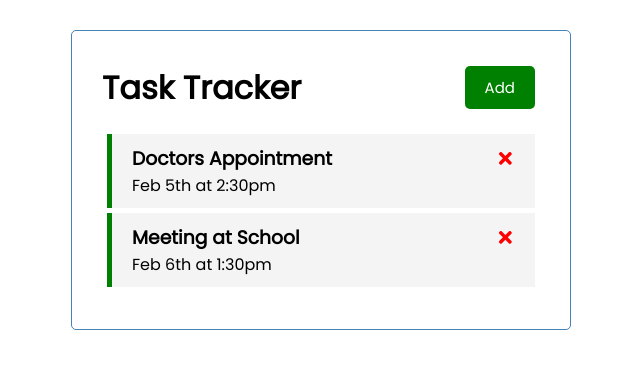
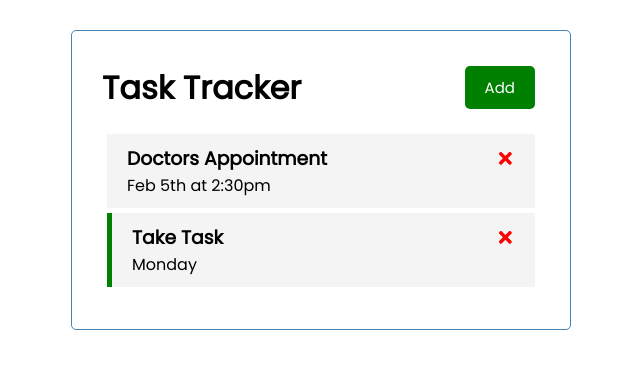
Before and after one commit to Diyor98/react-task-tracker, a React (Create React App) app: page / in a window 1280 px wide. Shown: the top 368 px of the page, without its empty margins (319-959 px from the left). Built offline with nearby package versions, Linux system fonts and the light colour scheme; data requests are answered from the project's data file.

Commit message:
Interaction with api added:

```diff
--- /dev/null
+++ b/db.json
@@ -0,0 +1,16 @@
+{
+  "tasks": [
+    {
+      "id": 1,
+      "text": "Doctors Appointment",
+      "day": "Feb 5th at 2:30pm",
+      "reminder": false
+    },
+    {
+      "text": "Take Task",
+      "day": "Monday",
+      "reminder": true,
+      "id": 2
+    }
+  ]
+}
--- a/package.json
+++ b/package.json
@@ -6,6 +6,7 @@
     "@testing-library/jest-dom": "^5.11.9",
     "@testing-library/react": "^11.2.3",
     "@testing-library/user-event": "^12.6.2",
+    "json-server": "^0.16.3",
     "react": "^17.0.1",
     "react-dom": "^17.0.1",
     "react-icons": "^4.1.0",
@@ -16,7 +17,8 @@
     "start": "react-scripts start",
     "build": "react-scripts build",
     "test": "react-scripts test",
-    "eject": "react-scripts eject"
+    "eject": "react-scripts eject",
+    "server": "json-server --watch db.json --port 5000"
   },
   "eslintConfig": {
     "extends": [
--- a/src/App.js
+++ b/src/App.js
@@ -1,52 +1,89 @@
-import { useState } from 'react'
+import { useState, useEffect } from 'react'
 import Header from './components/Header'
 import Tasks from './components/Tasks'
 import AddTask from './components/AddTask'
 
 function App() {
   const [showAddTask, setShowAddTask] = useState(false)
-  const [tasks, setTasks] = useState(
-    [
-        {
-          "id": 1,
-          "text": "Doctors Appointment",
-          "day": "Feb 5th at 2:30pm",
-          "reminder": true
-        },
-        {
-          "id": 2,
-          "text": "Meeting at School",
-          "day": "Feb 6th at 1:30pm",
-          "reminder": true
-        }
-      ]
-)
+  const [tasks, setTasks] = useState([])
 
+  useEffect(() => {
 
+    const getTasks = async () => {
+      const tasksFromServer = await fetchTasks()
+      setTasks(tasksFromServer)
+    }
+
+    getTasks()
+  }, [])
+
+  // Fetch Tasks
+  const fetchTasks = async () => {
+    const res = await fetch('http://localhost:5000/tasks')
+    const data = await res.json()
+
+    return data
+  }
+
+  // Fetch Task
+  const fetchTask = async (id) => {
+    const res = await fetch(`http://localhost:5000/tasks/${id}`)
+    const data = await res.json()
+
+    return data
+  }
 
 // Add Task
-const addTask = (task) => {
-  const id = Math.floor(Math.random() * 10000) + 1
-  const newTask = { id, ...task }
-  setTasks([...tasks, newTask])
+const addTask = async (task) => {
+  const res = await fetch('http://localhost:5000/tasks', {
+    method: 'POST',
+    headers: {
+      'Content-type': 'application/json'
+    },
+    body: JSON.stringify(task)
+  })
+
+  const data = await res.json()
+
+  setTasks([...tasks, data])
+  // const id = Math.floor(Math.random() * 10000) + 1
+  // const newTask = { id, ...task }
+  // setTasks([...tasks, newTask])
 }
 
 // Delete task
-const deleteTask = (id) => {
+const deleteTask = async (id) => {
+  await fetch(`http://localhost:5000/tasks/${id}`, {
+    method: 'DELETE'
+  })
   setTasks(tasks.filter(task => task.id !== id))
 }
 
 // Toggle Reminder
-const toggleReminder = (id) => {
+const toggleReminder = async(id) => {
+  const taskToToggle = await fetchTask(id)
+  const updTask = {...taskToToggle, reminder: !taskToToggle.reminder}
+
+  const res = await fetch(`http://localhost:5000/tasks/${id}`, {
+    method: 'PUT',
+    headers: {
+      'Content-type': 'application/json'
+    },
+    body: JSON.stringify(updTask)
+  })
+
+  const data = await res.json()
+
   setTasks(tasks.map(task => task.id === id ? { ...task, reminder:
-    !task.reminder } : task))
+    data.reminder } : task))
 }
 
   const name = 'Brad'
   const x = false
   return (
     <div className="container">
-      <Header  onAdd={() => setShowAddTask(!showAddTask)}/>
+      <Header  onAdd={() => setShowAddTask(!showAddTask)}
+      showAdd={showAddTask} />
       {showAddTask && <AddTask onAdd={addTask} />}
       {tasks.length > 0 ? <Tasks tasks={tasks}
       onDelete={deleteTask}
--- a/src/components/Header.js
+++ b/src/components/Header.js
@@ -1,11 +1,11 @@
 import PropTypes from 'prop-types'
 import Button from './Button'
 
-const Header = ({ title, onAdd }) => {
+const Header = ({ title, onAdd, showAdd }) => {
     return (
         <header className='header'>
             <h1>{title}</h1>
-            <Button color='green' text='Add' onClick={onAdd}/>
+            <Button color={showAdd ? 'red' : 'green'} text={showAdd? 'Close' : 'Add'} onClick={onAdd}/>
         </header>
     )
 }
```
Also changed, not shown: 2 other files (tests, documents, lock files or other folders).
